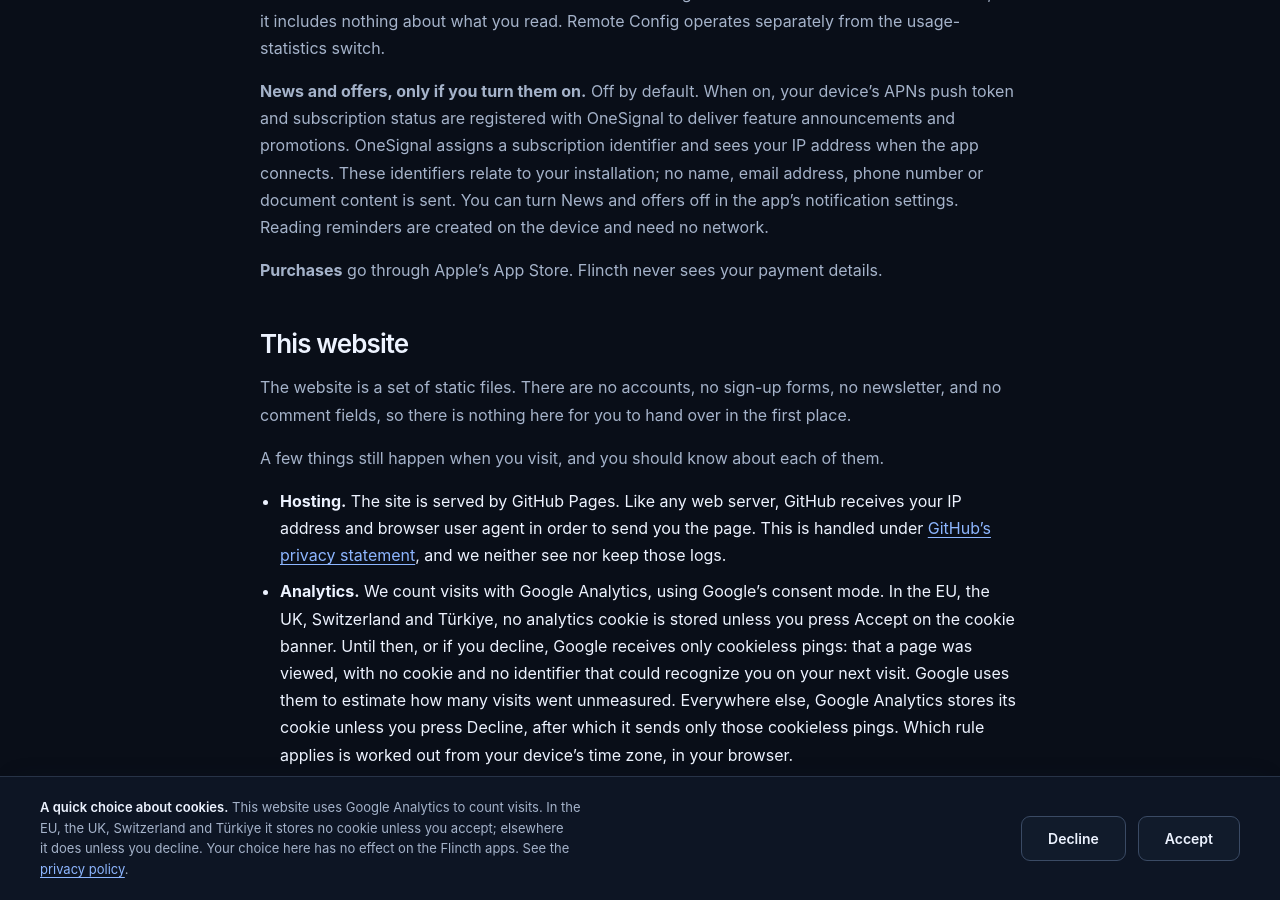
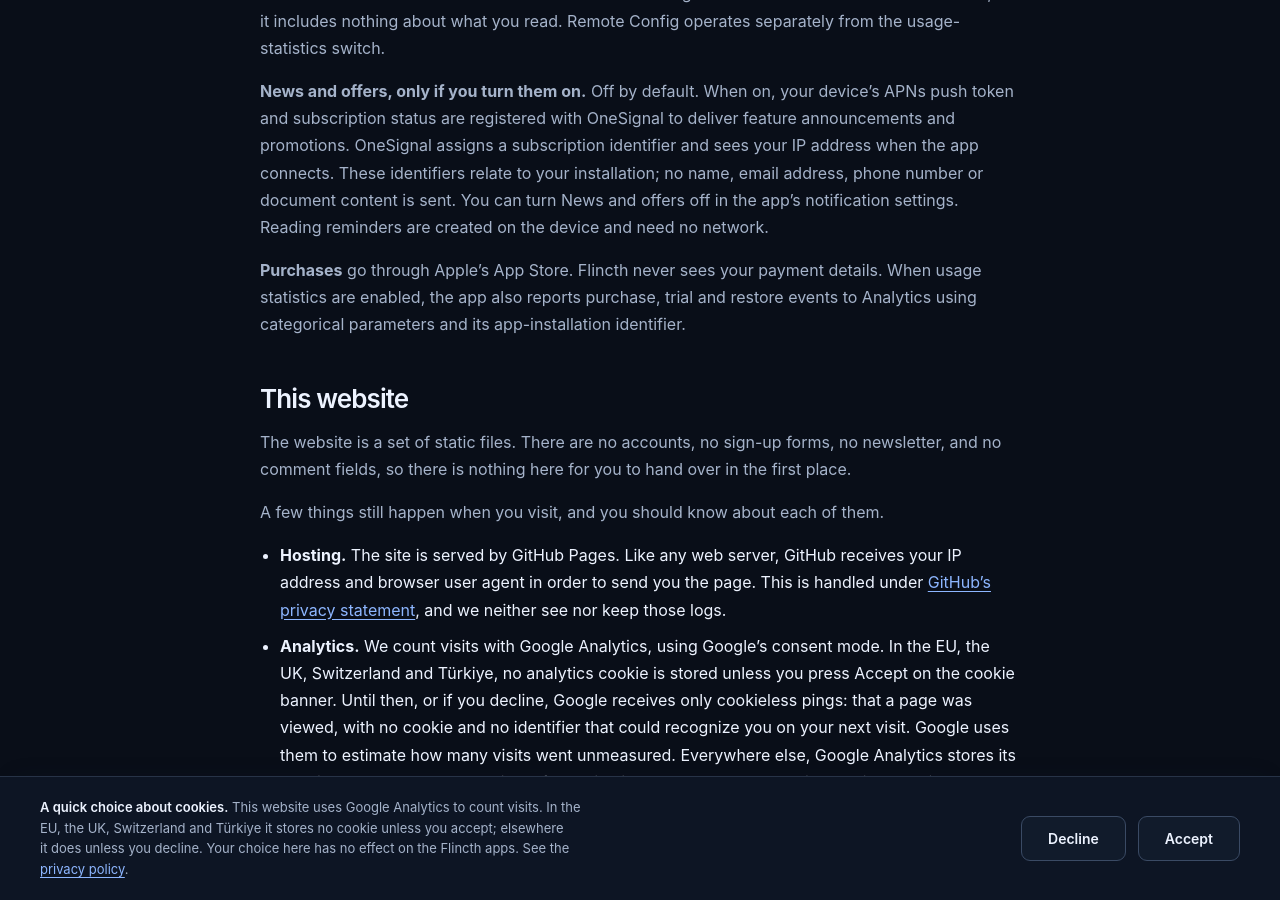
Before and after one commit to safakveziran/flincth-website, a Jekyll site: the page built from privacy.html, in a window 1280 px wide and 900 px high, scrolled down 2630 px. Built offline with Jekyll 4.4.1, drawn with Linux system fonts in a browser that asks for light colours.

Commit message:
Explain purchase and restore analytics in Reader policy

```diff
--- a/privacy.html
+++ b/privacy.html
@@ -32,7 +32,7 @@
     <p><b>Usage statistics.</b> To learn which parts of the app work, it counts events such as a finished reading session or a failed import, using Google Analytics for Firebase. Events include reading and app interactions, trial and purchase activity, and categories of import failures. Their parameters contain only categories and numbers (for example the file format, a speed range or a session length range), never document content, titles, file names, web addresses or pasted text. Events are associated with an app-installation identifier, so repeated activity can be connected to the same installation. Google Analytics can derive approximate location from the IP address used to connect; this is not GPS location. We do not send a name, email address, phone number or account ID to Analytics. There is no advertising identifier and no tracking across apps. In the EU, the UK and Switzerland this stays off unless you agree on a first-run screen; elsewhere the app tells you on first run and you can turn it off in Settings → Privacy.</p>
     <p><b>Remote settings.</b> The app fetches a small set of settings, such as the free plan’s limits, from Firebase Remote Config. Requests use a Firebase installation identifier and include technical information such as country, language, time zone, OS version and app version, as well as the IP address used to connect. This lets Firebase return configuration values and maintain the service; it includes nothing about what you read. Remote Config operates separately from the usage-statistics switch.</p>
     <p><b>News and offers, only if you turn them on.</b> Off by default. When on, your device’s APNs push token and subscription status are registered with OneSignal to deliver feature announcements and promotions. OneSignal assigns a subscription identifier and sees your IP address when the app connects. These identifiers relate to your installation; no name, email address, phone number or document content is sent. You can turn News and offers off in the app’s notification settings. Reading reminders are created on the device and need no network.</p>
-    <p><b>Purchases</b> go through Apple’s App Store. Flincth never sees your payment details.</p>
+    <p><b>Purchases</b> go through Apple’s App Store. Flincth never sees your payment details. When usage statistics are enabled, the app also reports purchase, trial and restore events to Analytics using categorical parameters and its app-installation identifier.</p>
 
     <h2 id="website">This website</h2>
     <p>The website is a set of static files. There are no accounts, no sign-up forms, no newsletter, and no comment fields, so there is nothing here for you to hand over in the first place.</p>
```
